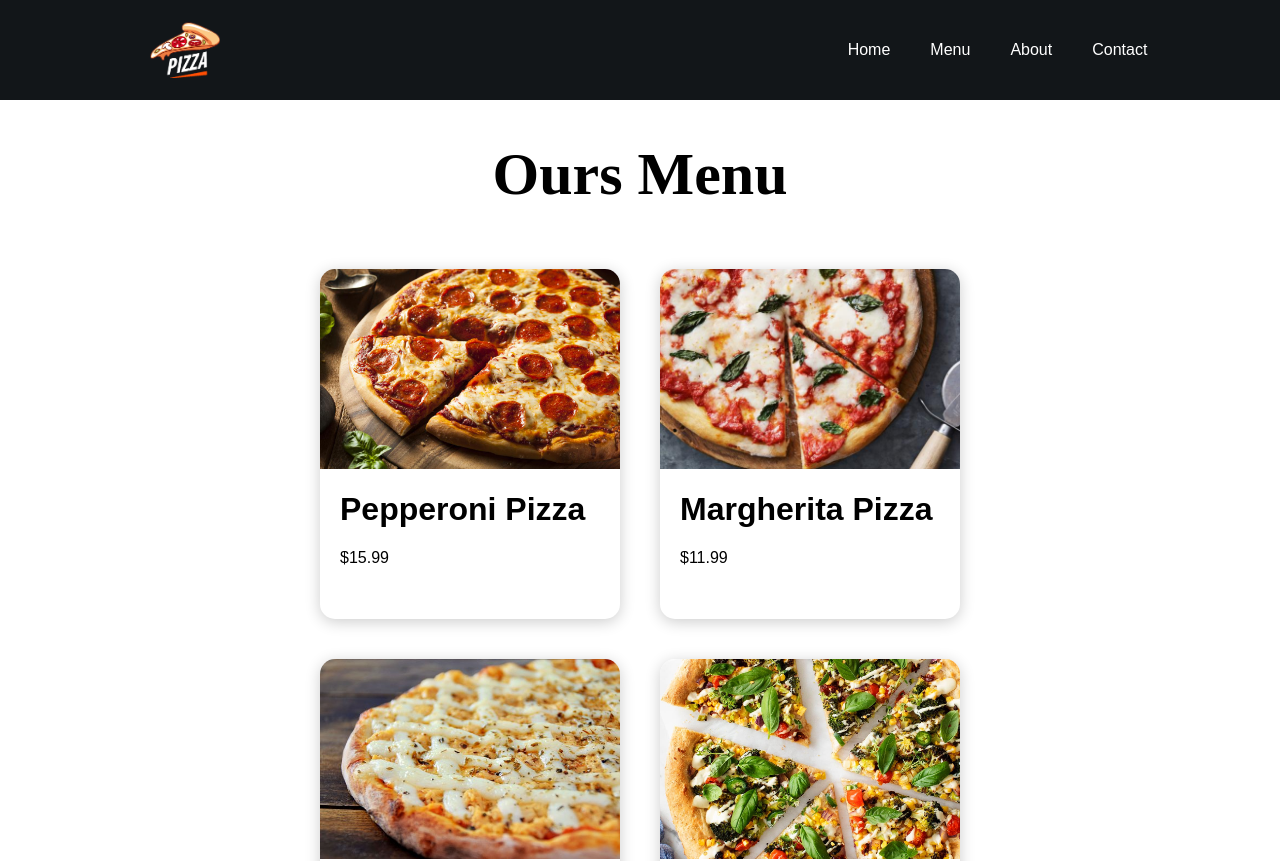
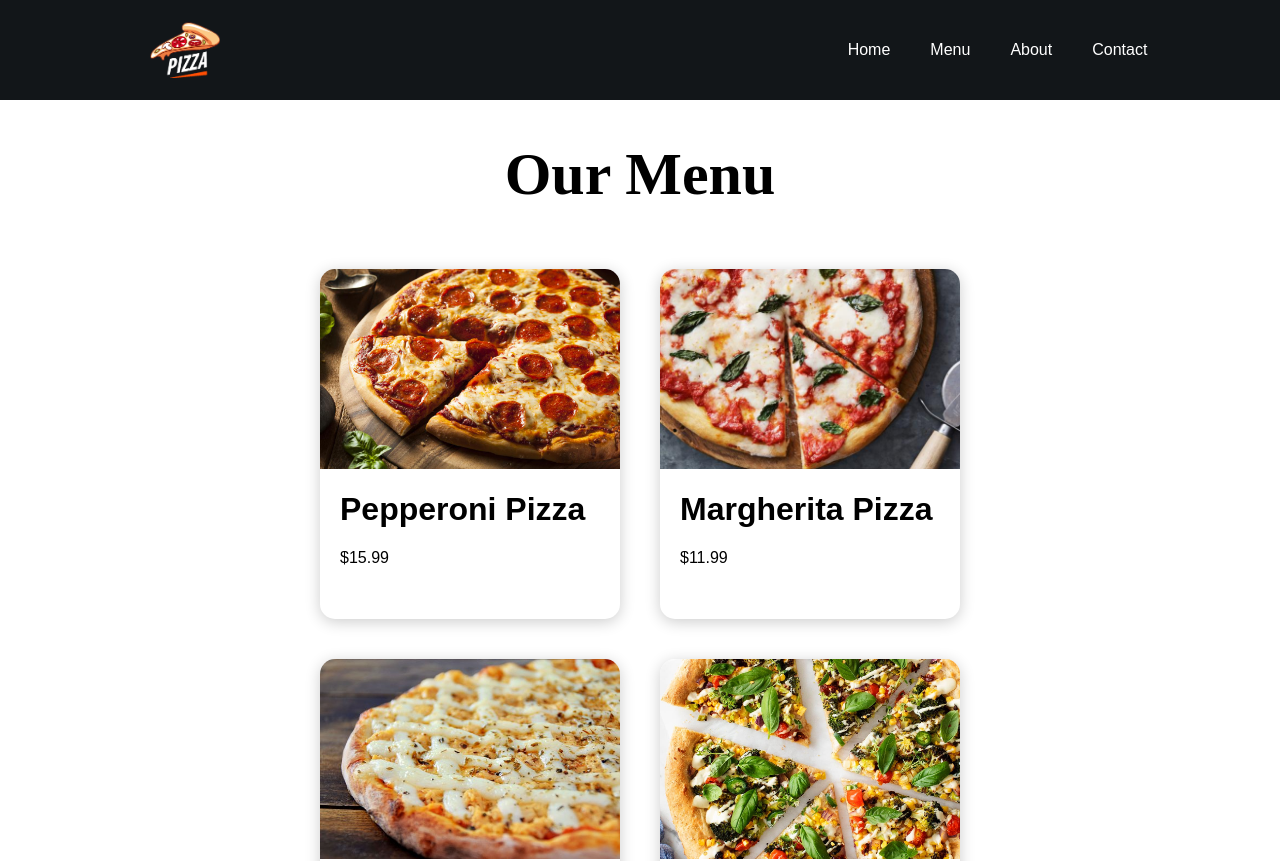
Before and after one commit to 19Rithvik/Take-a-Bite, a React (Create React App) app: page /menu in a window 1280 px wide. Shown: the top 861 px of the page. Built offline with nearby package versions, Linux system fonts and the light colour scheme.

Commit message:
menu change

```diff
--- a/src/Menu.js
+++ b/src/Menu.js
@@ -6,7 +6,7 @@ import "./Menu.css"
 function Menu() {
   return (
     <div className="menu">
-      <h1 className="menuTitle">Ours Menu</h1>
+      <h1 className="menuTitle">Our Menu</h1>
       <div className="menuList">
         {MenuList.map((menuItem, key) => {
           return (
```
